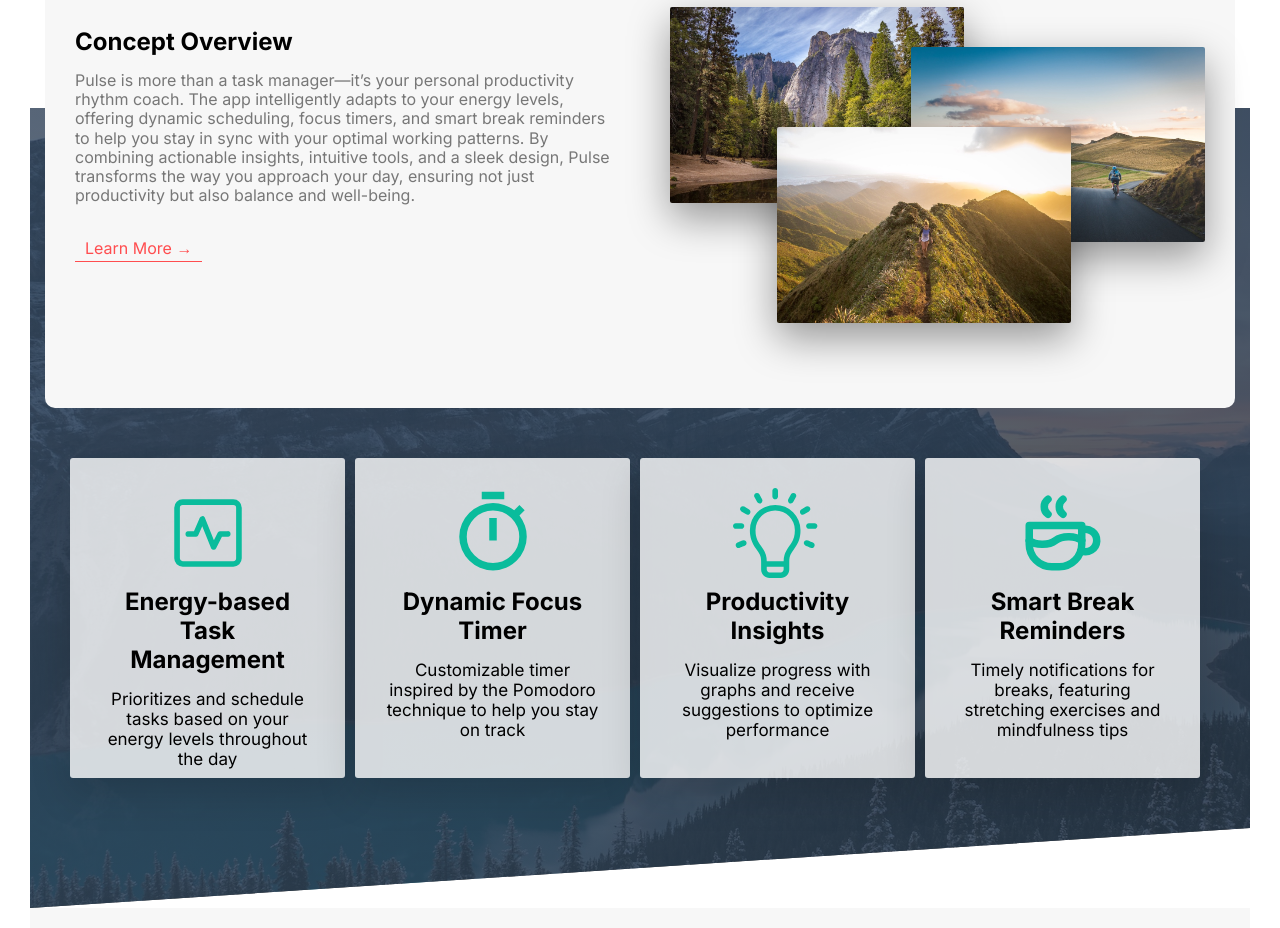
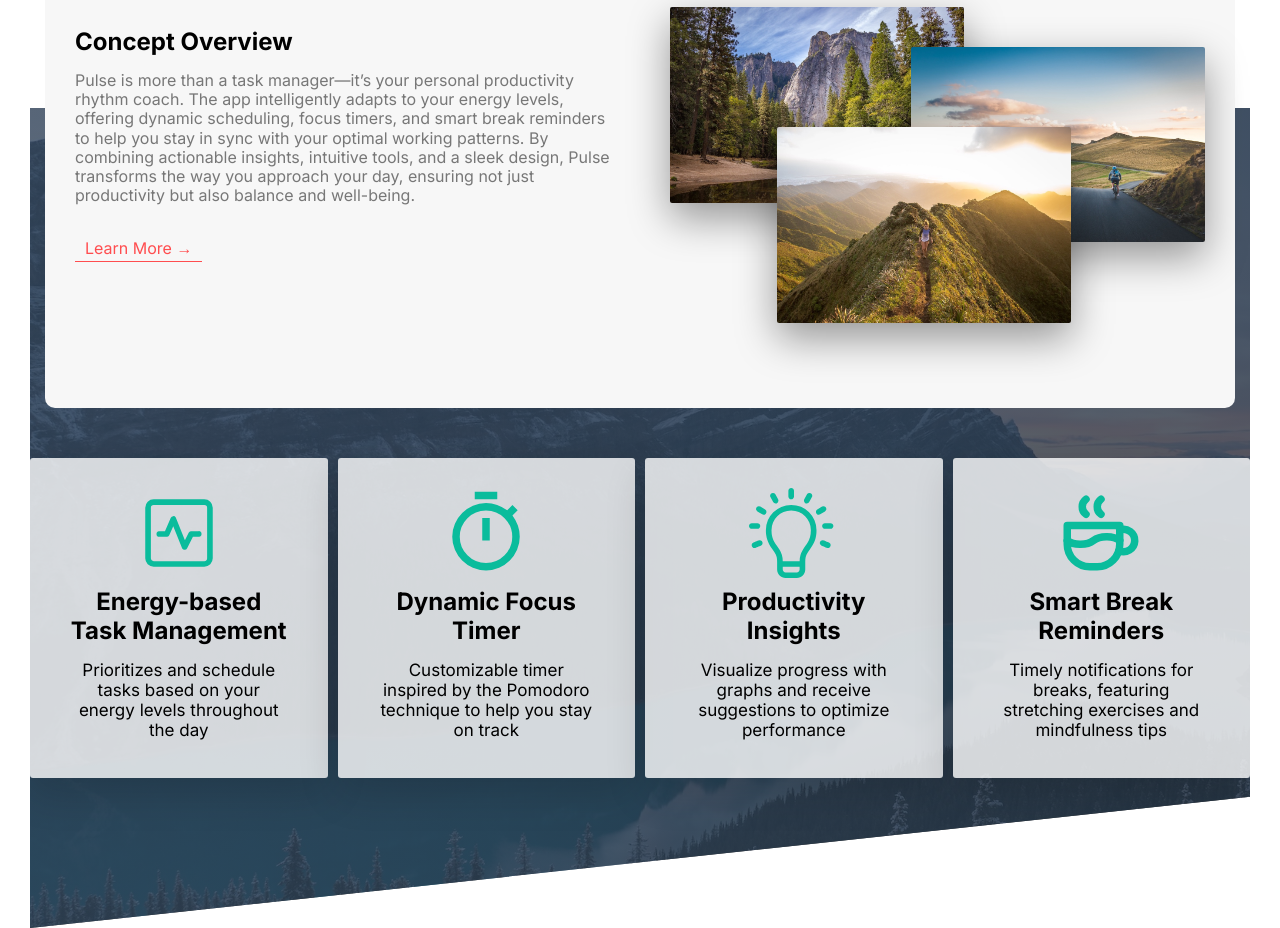
Before and after one commit to 01eon/pulse-productivity-app, a website: page index.html in a window 1280 px wide. Shown: the part 792-1720 px from the top of the page. Drawn offline with Linux system fonts and the light colour scheme.

Commit message:
Updated: Section Feature (2)

```diff
--- a/index.html
+++ b/index.html
@@ -100,7 +100,7 @@
 
 
       <div class="section-features">
-        <div class="row row__feature-box">
+        <div class="row__feature-box">
           <div class="feature-box">
             <svg class="feature-box_icon" xmlns="http://www.w3.org/2000/svg" width="90px" height="90px" viewBox="0 0 24 24"><path class="path" fill="currentColor" d="M18.749 3a2.25 2.25 0 0 1 2.25 2.25v13.502a2.25 2.25 0 0 1-2.25 2.25H5.25A2.25 2.25 0 0 1 3 18.752V5.25A2.25 2.25 0 0 1 5.25 3zm0 1.5H5.25a.75.75 0 0 0-.75.75v13.502c0 .415.336.75.75.75h13.499a.75.75 0 0 0 .75-.75V5.25a.75.75 0 0 0-.75-.75m-10.494 7l1.557-3.55a.75.75 0 0 1 1.333-.081l.05.103l2.381 5.946l1.003-2.003a.75.75 0 0 1 .566-.407l.105-.008h2a.75.75 0 0 1 .102 1.494L17.25 13h-1.537l-1.542 3.081a.75.75 0 0 1-1.319.044l-.048-.1l-2.337-5.835l-1.035 2.362a.75.75 0 0 1-.577.44l-.11.008H6.75a.75.75 0 0 1-.102-1.493l.102-.007zl1.557-3.55z"/></svg>
             <h3 class="heading-tertiary u-margin-bottom-small">
@@ -149,9 +149,8 @@
           <h2 class="heading-secondary">Get Pulse and Feel the Rhythm of Productivity</h2>
         </div>
 
-      <div class="row">
-        <div class="col-1-of-3">
-          <div class="card">
+      <!-- <div class="row_card">
+          <div class="new_card">
             <div class="card_side card_side--front">
               <div class="card_text">
                 <div class="card_heading"> Starter (FREE) </div>
@@ -167,13 +166,13 @@
               </div>
             </div>
           </div>
-        </div>
-      </div>
+
+      </div> -->
 
 
 
 
-        <!-- <div class="row">
+        <div class="row">
           <div class="col-1-of-3">
             <div class="card">
               <div class="card_side card_side--front">
@@ -266,7 +265,7 @@
               </div>
             </div>
           </div>
-        </div> -->
+        </div>
 
         <div class="u-center-text u-margin-top-huge">
           <a href="" class="btn btn--green">Discover all tours</a>
--- a/sass/components/_feature-box.scss
+++ b/sass/components/_feature-box.scss
@@ -1,9 +1,9 @@
 .feature-box {
     height: 32rem;
-    width: 34rem;
+    width: 30rem;
     background-color: rgba($color-white, 0.8);
     font-size: 1.5rem;
-    padding: 3rem;
+    padding: 3rem 4rem;
     text-align: center;
     border-radius: 3px;
     box-shadow: 0 1.5rem 4rem rgba($color-black, 0.15);
--- /dev/null
+++ b/sass/components/_new-card.scss
@@ -0,0 +1,6 @@
+.new-card {
+    perspective: 150rem;
+    -moz-perspective: 150rem;
+    position: relative;
+    height: 52rem;
+}
--- a/sass/layout/_grid.scss
+++ b/sass/layout/_grid.scss
@@ -2,14 +2,17 @@
     max-width: $grid-width;
     margin: 0 auto;
 
-    &__feature-box {
-        position: absolute;
+    &_card {
         display: flex;
         gap: 1rem;
         width: 100%;
-        overflow-block: auto;
-        left: 50%;
-        transform: translateX(-50%);
+    }
+
+    &__feature-box {
+        display: flex;
+        justify-content: center;
+        gap: 1rem;
+        width: 100%;
         z-index: 3000;
     }
 
--- a/sass/main.scss
+++ b/sass/main.scss
@@ -14,6 +14,7 @@
 @import "components/composition";
 @import "components/feature-box";
 @import "components/card";
+@import "components/new-card";
 @import "components/story";
 @import "components/bg-video";
 @import "components/form";
--- a/sass/pages/home.scss
+++ b/sass/pages/home.scss
@@ -28,7 +28,7 @@
 .section-features {
   position: relative;
   width: 100%;
-  padding: 35rem 0 45rem;
+  padding: 35rem 0 15rem;
 
   background-image: linear-gradient(
       to right,
@@ -38,7 +38,7 @@
     url("../img/nat-4.jpg");
   background-size: cover;
   -webkit-clip-path: polygon(0 0, 100% 0, 100% 75vh, 0 100%);
-  clip-path: polygon(0 0, 100% 0, 100% 90vh, 0 100%);
+  clip-path: polygon(0 0, 100% 0, 100% 84%, 0 100%);
 
 
   margin-top: 11rem;
```
Also changed, not shown: css/style.css.
